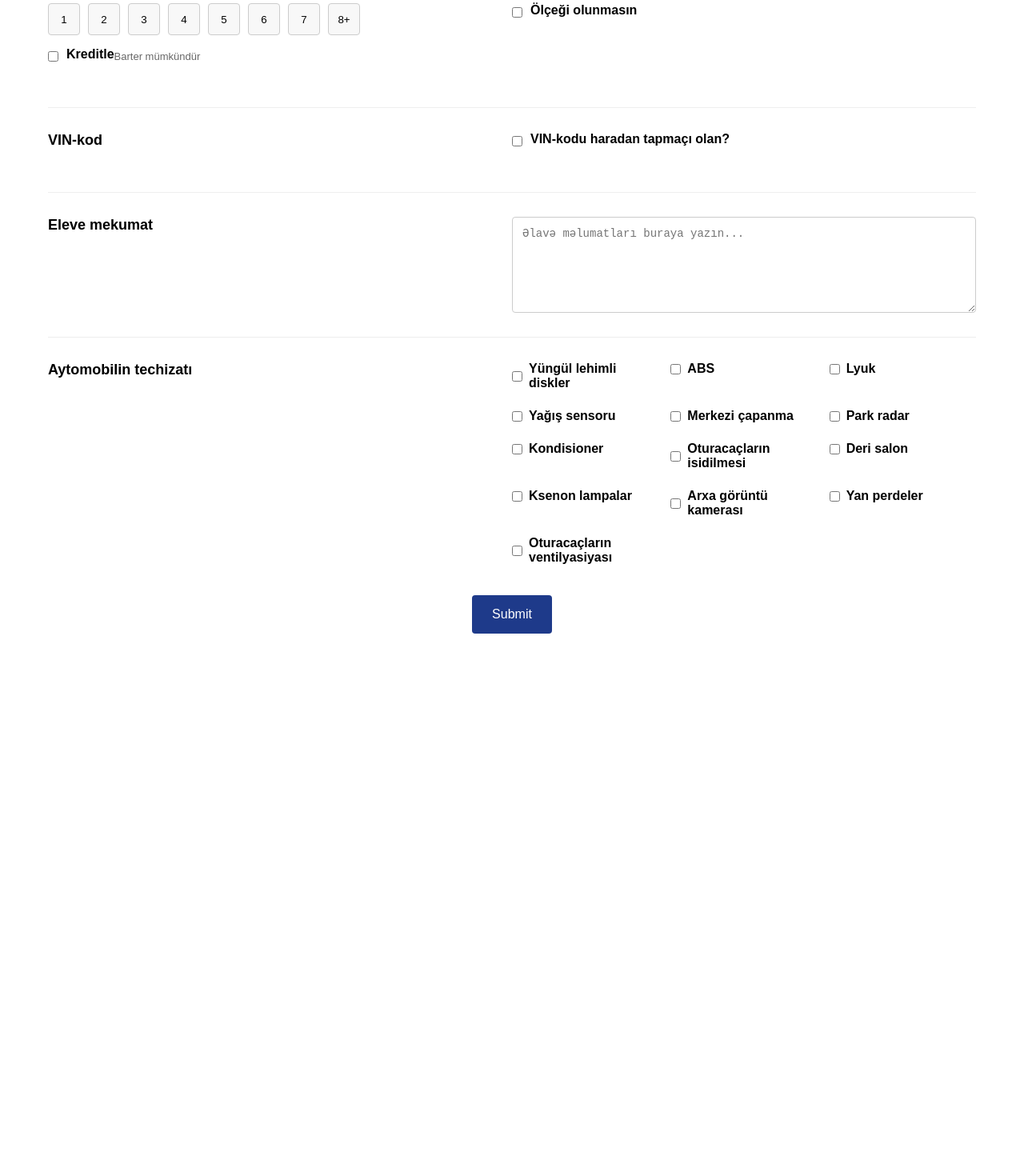
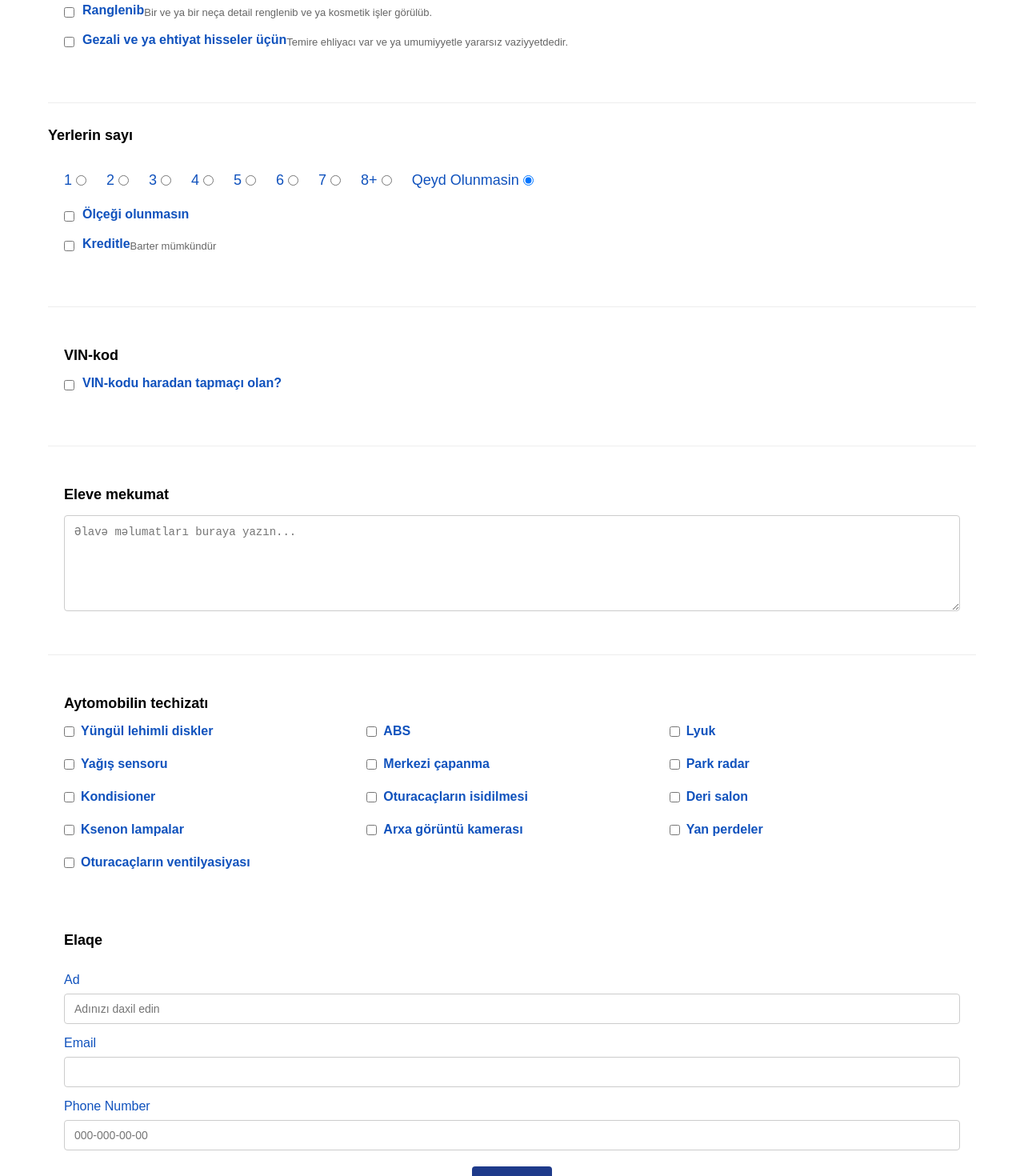
Before and after one commit to cihankarimli/routerApp, a React (Vite) app: page /form in a window 1280 px wide. Shown: the part 980-2450 px from the top of the page at 80% size. Before the commit the page ends 1792 px from the top, so only its background shows below. Built offline with nearby package versions, Linux system fonts and the light colour scheme.

Commit message:
elave edildi

```diff
--- a/src/App.css
+++ b/src/App.css
@@ -393,8 +393,8 @@ a {
 /* Form section styling */
 .form-section {
   margin-bottom: 30px;
-  display: grid;
-  grid-template-columns: repeat(2, 1fr);
+  padding: 20px;
+  gap: 20px;
 }
 
 h3 {
@@ -413,6 +413,18 @@ label {
   display: block;
   margin-bottom: 8px;
   font-weight: 500;
+  color: #1052bd;
+}
+h1 {
+  font-size: 24px;
+  margin-bottom: 20px;
+  color: #11274a;
+  display: flex;
+  align-items: center;
+  gap: 10px;
+  font-weight: 700;
+  text-align: center;
+  padding: 1rem;
 }
 
 /* Form controls */
@@ -514,28 +526,15 @@ select {
   display: flex;
   gap: 10px;
   margin-bottom: 15px;
+  gap: 20px;
 }
 
-.number-btn {
-  width: 40px;
-  height: 40px;
-  border: 1px solid #ccc;
-  background: #f8f8f8;
-  border-radius: 4px;
-  cursor: pointer;
+.number-selector label {
   display: flex;
   align-items: center;
-  justify-content: center;
-}
-
-.number-btn:hover {
-  background: #e8e8e8;
-}
-
-.number-btn.active {
-  background: #1e3a8a;
-  color: white;
-  border-color: #1e3a8a;
+  cursor: pointer;
+  gap: 5px;
+  font-size: large;
 }
 
 /* Additional info textarea */
@@ -606,3 +605,11 @@ label:not([for])::after {
   font-size: 14px;
   margin-top: 5px;
 }
+.contact {
+  display: flex;
+  flex-direction: column;
+  gap: 15px;
+  margin-top: 20px;
+  padding: 20px;
+  border-radius: 8px;
+}
--- a/src/formComponents/MainForm.jsx
+++ b/src/formComponents/MainForm.jsx
@@ -283,9 +283,59 @@ function MainForm() {
         </div>
         <SecondPartForm />
 
-        <button type="submit" className="submit">
-          Submit
-        </button>
+        <div className="contact">
+          <h3>Elaqe</h3>
+
+          <div className="name">
+            <label>Ad</label>
+            <input
+              type="text"
+              placeholder="Adınızı daxil edin"
+              className="name-input"
+              {...register("name", {
+                required: "Adınızı daxil edin",
+                minLength: {
+                  value: 2,
+                  message: "Adınız ən azı 2 simvoldan ibarət olmalıdır",
+                },
+              })}
+            />
+            {errors.name && <p className="error">{errors.name.message}</p>}
+          </div>
+          <div className="email">
+            <label>Email</label>
+            <input
+              type="text"
+              {...register("email", {
+                required: "Poct hesabivizi daxil edin",
+                pattern: {
+                  value: /^[a-zA-Z0-9._%+-]+@[a-zA-Z0-9.-]+\.[a-zA-Z]{2,}$/,
+                  message: "Daxil etdiyiniz email duzgun deyil",
+                },
+              })}
+            />
+            {errors.email && <p className="error">{errors.email.message}</p>}
+          </div>
+
+          <div className="phone">
+            <label>Phone Number</label>
+            <input
+              type="text"
+              placeholder="000-000-00-00"
+              className="phone-input"
+              {...register("phone", {
+                required: "Telefon nomresini daxil edin",
+                pattern: {
+                  value: /^\d{3}\-\d{3}-\d{2}-\d{2}$/,
+                  message: "Nomre formati duzgun deyil",
+                },
+              })}
+            />
+            {errors.phone && <p className="error">{errors.phone.message}</p>}
+          </div>
+        </div>
+
+        <input className="submit" type="submit" />
       </form>
     </div>
   );
--- a/src/formComponents/SecondPartForm.jsx
+++ b/src/formComponents/SecondPartForm.jsx
@@ -51,13 +51,6 @@ function SecondPartForm() {
                 </p>
               </label>
             </div>
-          </div>
-
-          <hr className="divider" />
-
-          <div className="form-section">
-            <h3>Yerlerin sayı</h3>
-
             <div className="checkbox-group">
               <label>
                 <input type="checkbox" name="gezali-hisseler" />
@@ -67,13 +60,49 @@ function SecondPartForm() {
                 </p>
               </label>
             </div>
+          </div>
 
+          <hr className="divider" />
+
+          <h3>Yerlerin sayı</h3>
+          <div className="form-section">
             <div className="number-selector">
-              {[1, 2, 3, 4, 5, 6, 7, "8+"].map((num) => (
-                <button key={num} className="number-btn">
-                  {num}
-                </button>
-              ))}
+              <label>
+                1
+                <input type="radio" name="currency" />
+              </label>
+              <label>
+                2
+                <input type="radio" name="currency" />
+              </label>
+              <label>
+                3
+                <input type="radio" name="currency" />
+              </label>
+              <label>
+                4
+                <input type="radio" name="currency" />
+              </label>
+              <label>
+                5
+                <input type="radio" name="currency" />
+              </label>
+              <label>
+                6
+                <input type="radio" name="currency" />
+              </label>
+              <label>
+                7
+                <input type="radio" name="currency" />
+              </label>
+              <label>
+                8+
+                <input type="radio" name="currency" />
+              </label>
+              <label>
+                Qeyd Olunmasin
+                <input type="radio" name="currency" defaultChecked />
+              </label>
             </div>
 
             <div className="checkbox-group">
--- a/src/pages/FormPage.jsx
+++ b/src/pages/FormPage.jsx
@@ -4,6 +4,7 @@ import MainForm from "../formComponents/MainForm";
 function FormPAge() {
   return (
     <>
+      <h1>Form Page</h1>
       <MainForm />
     </>
   );
```
